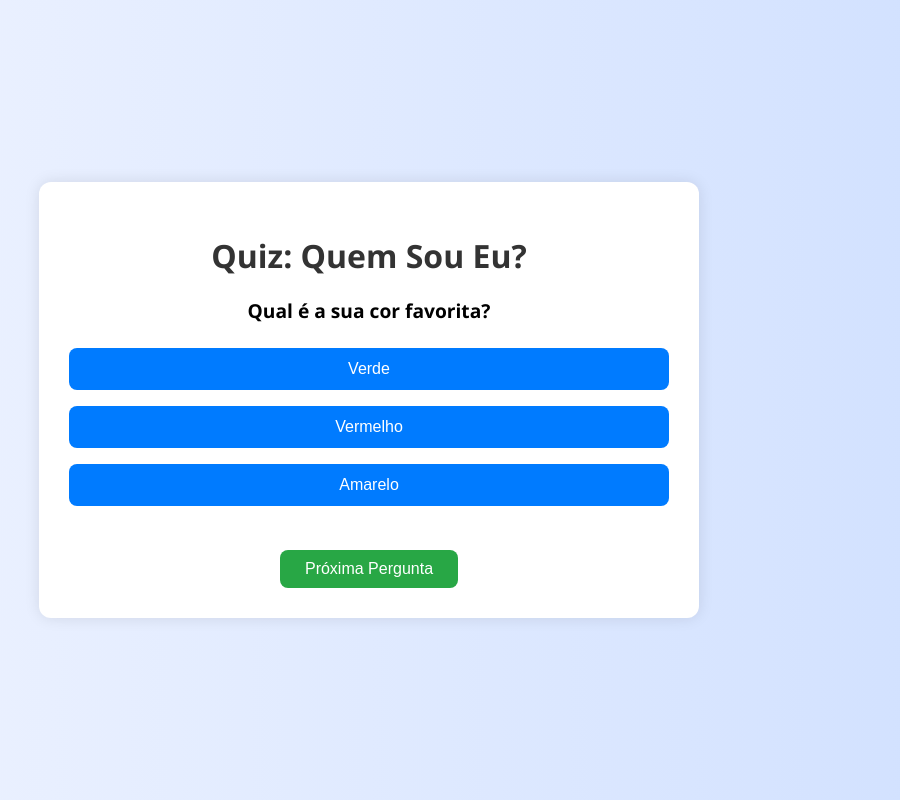
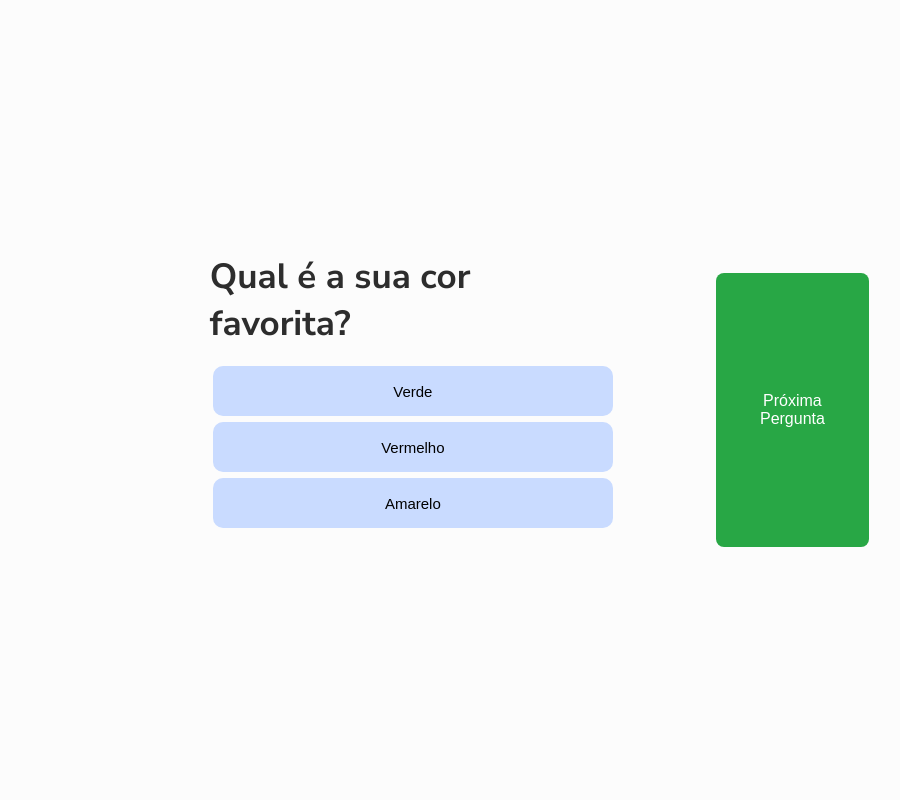
Before and after one commit to Matheus-Emanuel-ads/Projetos_Js, a plain HTML site: page Trabalho/testeParaNaoOrientado.html in a window 1280 px wide. Shown: the whole page, without its empty margins (271-1171 px from the left). Drawn offline with Linux system fonts and the light colour scheme; a web font is replaced by a local one.

Commit message:
Iniciado HTML e CSS

```diff
--- a/Trabalho/testeParaNaoOrientado.css
+++ b/Trabalho/testeParaNaoOrientado.css
@@ -1,33 +1,47 @@
 /* style.css */
+@import url('https://fonts.googleapis.com/css2?family=Anton&family=M+PLUS+1+Code:wght@100..700&family=M+PLUS+1:wght@100..900&family=Montserrat:ital,wght@0,100..900;1,100..900&family=Nunito+Sans:ital,opsz,wght@0,6..12,200..1000;1,6..12,200..1000&family=Open+Sans:ital,wght@0,300..800;1,300..800&family=Poppins:ital,wght@0,100;0,200;0,300;0,400;0,500;0,600;0,700;0,800;0,900;1,100;1,200;1,300;1,400;1,500;1,600;1,700;1,800;1,900&family=Roboto:ital,wght@0,100;0,300;0,400;0,500;0,700;0,900;1,100;1,300;1,400;1,500;1,700;1,900&family=Tajawal:wght@200;300;400;500;700;800;900&display=swap');
 body {
-  font-family: 'Segoe UI', sans-serif;
-  background: linear-gradient(to right, #f0f4ff, #d0e0ff);
+  font-family: 'Nunito Sans';
+  background-color: #FCFCFC;
   margin: 0;
   padding: 0;
   display: flex;
   justify-content: center;
   align-items: center;
+  color: #2D2D2D;
   height: 100vh;
 }
 
 .quiz-container {
-  background-color: white;
-  padding: 30px;
-  border-radius: 12px;
-  box-shadow: 0 0 15px rgba(0,0,0,0.1);
-  width: 90%;
-  max-width: 600px;
-  text-align: center;
+  width: 1000px;
+  padding: 40px;
+  display: flex;
+  flex-direction: row;
+  justify-content: center;
+  gap: 100px;
+}
+
+.titles-questions{
+  display: flex;
+  flex-direction: column;
+  justify-content: start;
+  width: 450px;
 }
 
 h1 {
-  color: #333;
+  color: #0000;
   margin-bottom: 20px;
 }
 
+.answer-side{
+  display: flex;
+  flex-direction: column;
+  justify-content: center;
+}
+
 #question-text {
-  font-size: 1.2em;
-  margin-bottom: 15px;
+  margin: 0;
+  font-size: 35px;
 }
 
 #options-list {
@@ -36,21 +50,20 @@ h1 {
 }
 
 .option-btn {
-  background-color: #007bff;
-  color: white;
+  font-weight: 500;
+  font-size: 15px;
+  border-radius: 10px;
   border: none;
-  padding: 12px 20px;
-  margin: 8px 0;
-  width: 100%;
-  border-radius: 8px;
-  cursor: pointer;
-  font-size: 1em;
-  transition: background-color 0.3s ease;
-
+  background-color: #c9dbff;
+  width: 400px;
+  height: 50px;
+  padding: 10px;
+  margin: 3px;
 }
 
 .option-btn:hover {
-  background-color: #0056b3;
+  cursor: pointer;
+  background-color: #9ecdff;
 }
 
 .option-btn.selected {
```
